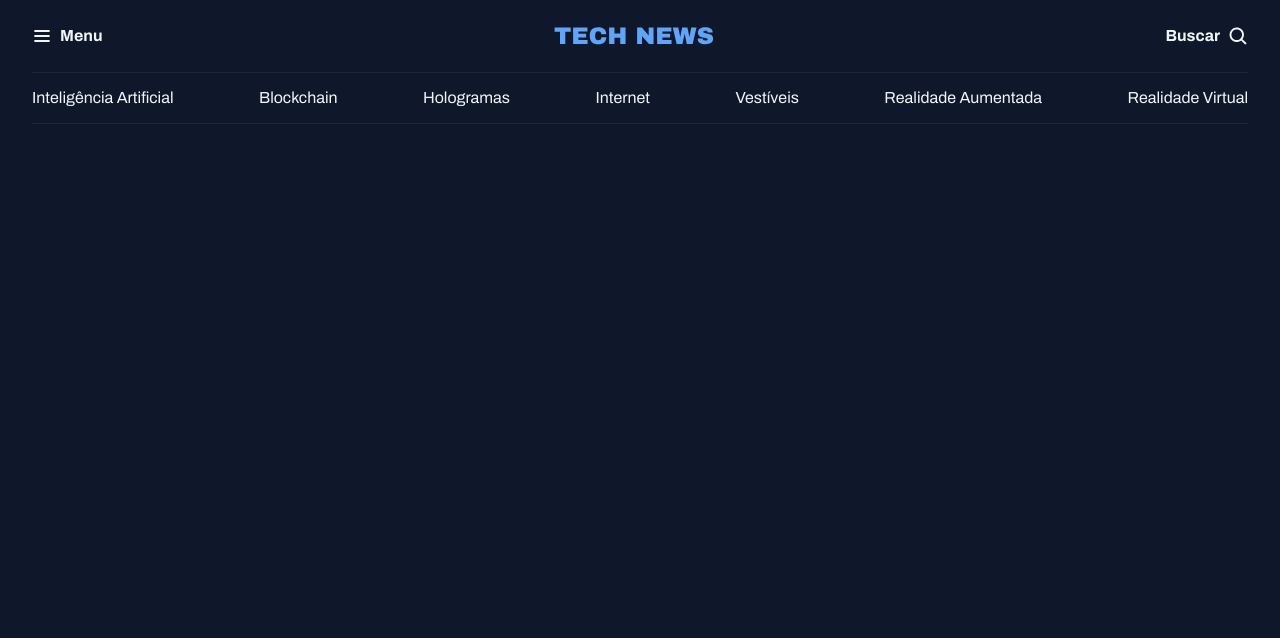
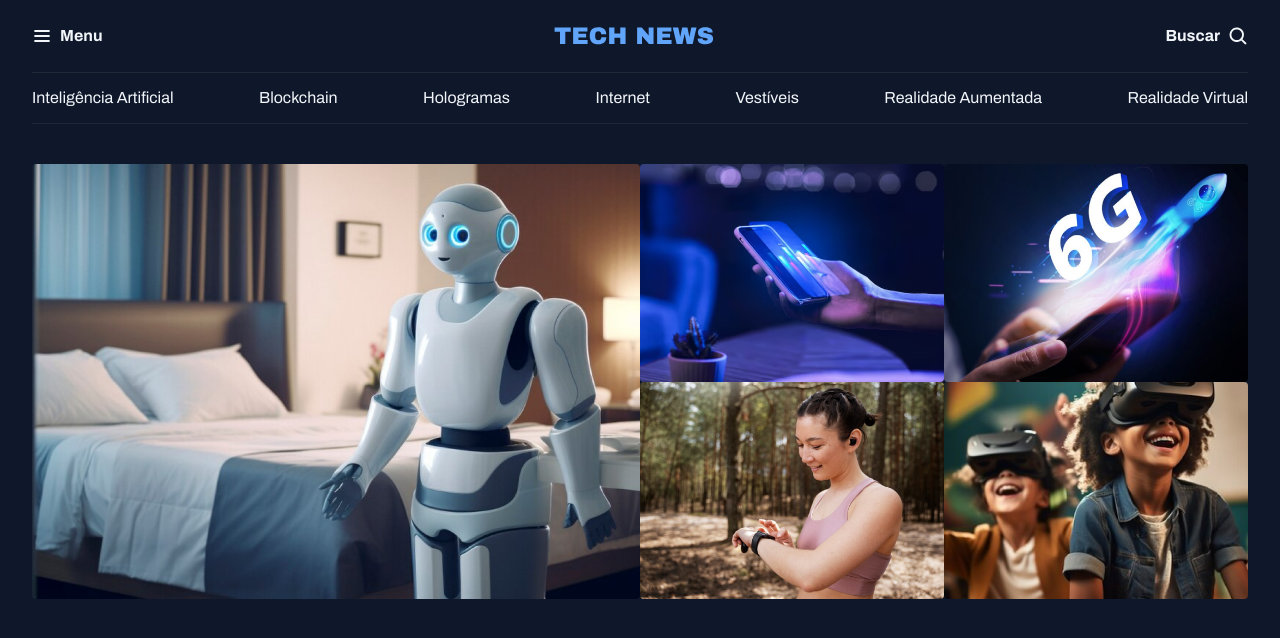
Before and after one commit to Julio-Cesar-Castro/Challenger---NoticePortal, a plain HTML site: page index.html in a window 1280 px wide. Drawn offline with Linux system fonts and the light colour scheme; a web font is replaced by a local one.

Commit message:
main created and insert images

```diff
--- a/index.html
+++ b/index.html
@@ -37,5 +37,32 @@
       <a href="#">Realidade Virtual</a>
     </nav>
   </header>
+
+  <main class="grid container">
+    <section id="featured" class="grid grid-flow-col">
+      <div>
+        <img src="./assets/images/Image 01.png" alt="">
+      </div>
+
+      <div class="grid grid-cols-2">
+        <div>
+          <img src="assets/images/Image 02.png" alt="">
+        </div>
+
+        <div>
+          <img src="assets/images/Image 03.png" alt="">
+        </div>
+
+        <div>
+          <img src="assets/images/Image 04.png" alt="">
+        </div>
+
+        <div>
+          <img src="assets/images/Image 05.png" alt="">
+        </div>
+
+      </div>
+    </section>
+  </main>
 </body>
 </html>
--- a/styles/global.css
+++ b/styles/global.css
@@ -40,18 +40,16 @@ h1, h2, h3 {
   font: inherit;
 }
 
+img {
+  max-width: 100%;
+}
+
 .container {
   max-width: 1280px;
   padding-inline: 32px;
   margin-inline: auto;
 }
 
-/* utility-first*/
-
-.grid {
-  display: grid;
+main {
+  margin-top: 40px
 }
-
-.grid-flow-col{
-  grid-auto-flow: column;
-}
--- a/styles/index.css
+++ b/styles/index.css
@@ -1,2 +1,4 @@
 @import url(global.css);
 @import url(header.css);
+@import url(utility.css);
+@import url(section.css);
--- /dev/null
+++ b/styles/section.css
@@ -0,0 +1,7 @@
+#featured {
+  img {
+    height: 100%;
+    object-fit: cover;
+    border-radius: 4px;
+  }
+}
--- /dev/null
+++ b/styles/utility.css
@@ -0,0 +1,17 @@
+/* utility-first*/
+
+.grid {
+  display: grid;
+}
+
+.grid-flow-col{
+  grid-auto-flow: column;
+}
+
+.grid-cols-2 {
+  grid-template-columns: 1fr 1fr;
+}
+
+.gap-16{
+  gap: 16px
+}
```
